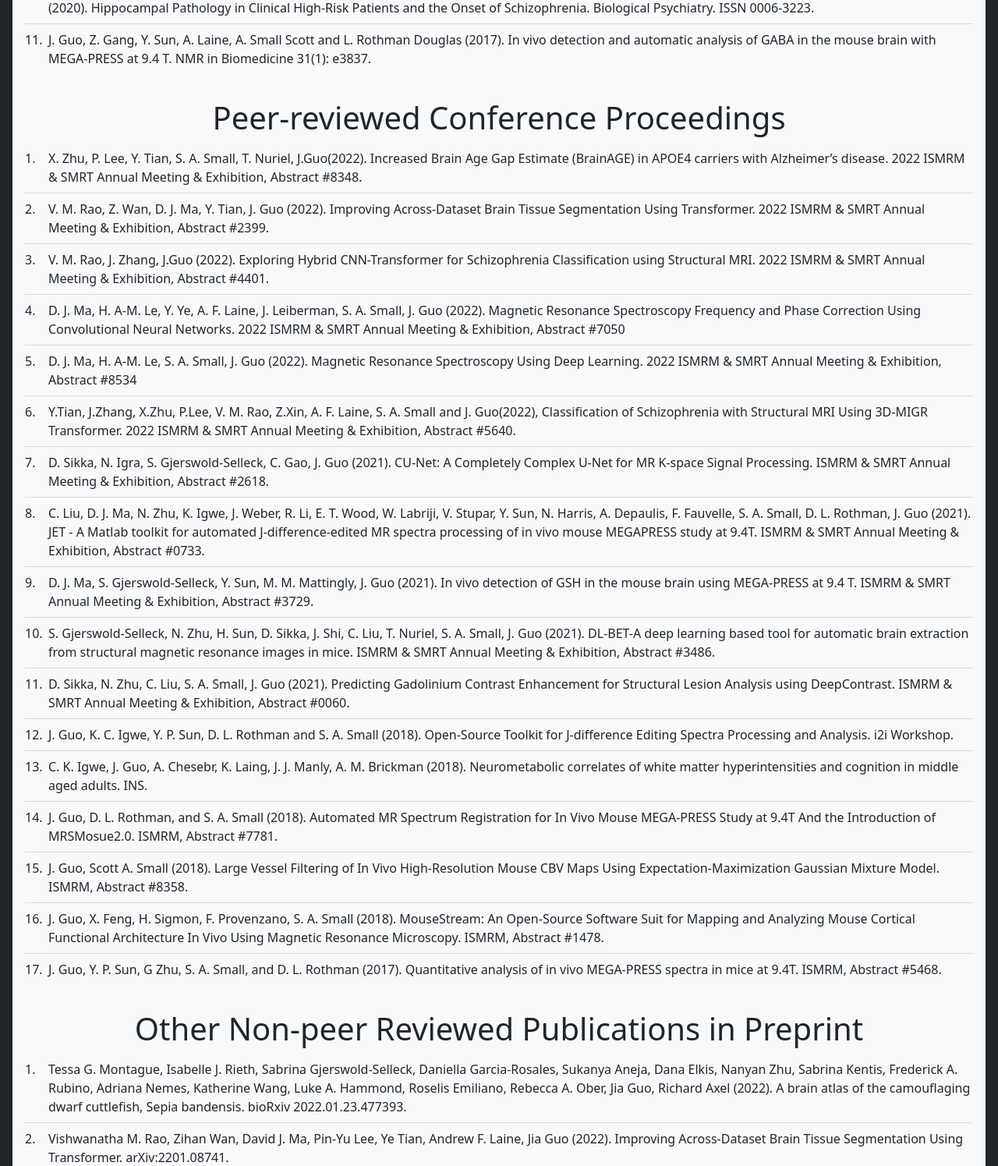
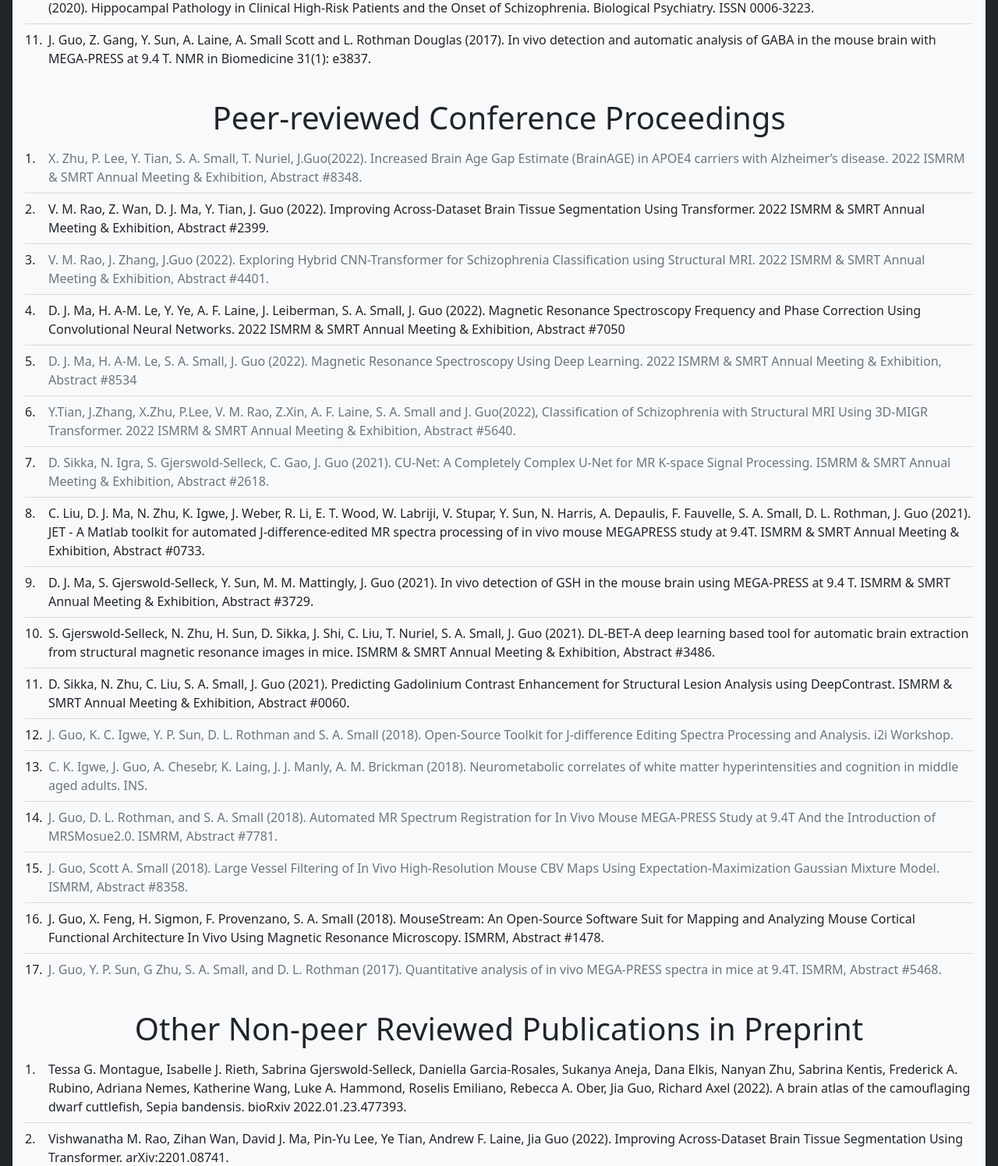
Before and after one commit to Yanting-Yang/DeepStream-MRI, a Flask app: page /publication in a window 1280 px wide. Shown: the part 895-2390 px from the top of the page at 78% size. Run offline with Flask 2, Linux system fonts and the light colour scheme; some libraries are stand-ins or nearby versions.

Commit message:
feat(publication): edit inactive link style

```diff
--- a/app/templates/Peer-reviewed Conference Proceedings.html
+++ b/app/templates/Peer-reviewed Conference Proceedings.html
@@ -1,23 +1,23 @@
 <li class="list-group-item">
-  <a class="text-decoration-none text-dark" href="#">X. Zhu, P. Lee, Y. Tian, S. A. Small, T. Nuriel, J.Guo(2022). Increased Brain Age Gap Estimate (BrainAGE) in APOE4 carriers with Alzheimer’s disease. 2022 ISMRM & SMRT Annual Meeting & Exhibition, Abstract #8348.</a>
+  <a class="text-decoration-none text-muted">X. Zhu, P. Lee, Y. Tian, S. A. Small, T. Nuriel, J.Guo(2022). Increased Brain Age Gap Estimate (BrainAGE) in APOE4 carriers with Alzheimer’s disease. 2022 ISMRM & SMRT Annual Meeting & Exhibition, Abstract #8348.</a>
 </li>
 <li class="list-group-item">
   <a class="text-decoration-none text-dark" href="https://doi.org/10.48550/arXiv.2201.08741">V. M. Rao, Z. Wan, D. J. Ma, Y. Tian, J. Guo (2022). Improving Across-Dataset Brain Tissue Segmentation Using Transformer. 2022 ISMRM & SMRT Annual Meeting & Exhibition, Abstract #2399.</a>
 </li>
 <li class="list-group-item">
-  <a class="text-decoration-none text-dark" href="#">V. M. Rao, J. Zhang, J.Guo (2022). Exploring Hybrid CNN-Transformer for Schizophrenia Classification using Structural MRI. 2022 ISMRM & SMRT Annual Meeting & Exhibition, Abstract #4401.</a>
+  <a class="text-decoration-none text-muted">V. M. Rao, J. Zhang, J.Guo (2022). Exploring Hybrid CNN-Transformer for Schizophrenia Classification using Structural MRI. 2022 ISMRM & SMRT Annual Meeting & Exhibition, Abstract #4401.</a>
 </li>
 <li class="list-group-item">
   <a class="text-decoration-none text-dark" href="https://doi.org/10.1101/2021.05.29.446254">D. J. Ma, H. A-M. Le, Y. Ye, A. F. Laine, J. Leiberman, S. A. Small, J. Guo (2022). Magnetic Resonance Spectroscopy Frequency and Phase Correction Using Convolutional Neural Networks. 2022 ISMRM & SMRT Annual Meeting & Exhibition, Abstract #7050</a>
 </li>
 <li class="list-group-item">
-  <a class="text-decoration-none text-dark" href="#">D. J. Ma, H. A-M. Le, S. A. Small, J. Guo (2022). Magnetic Resonance Spectroscopy Using Deep Learning. 2022 ISMRM & SMRT Annual Meeting & Exhibition, Abstract #8534</a>
+  <a class="text-decoration-none text-muted">D. J. Ma, H. A-M. Le, S. A. Small, J. Guo (2022). Magnetic Resonance Spectroscopy Using Deep Learning. 2022 ISMRM & SMRT Annual Meeting & Exhibition, Abstract #8534</a>
 </li>
 <li class="list-group-item">
-  <a class="text-decoration-none text-dark" href="#">Y.Tian, J.Zhang, X.Zhu, P.Lee, V. M. Rao, Z.Xin, A. F. Laine, S. A. Small and J. Guo(2022), Classification of Schizophrenia with Structural MRI Using 3D-MIGR Transformer. 2022 ISMRM & SMRT Annual Meeting & Exhibition, Abstract #5640.</a>
+  <a class="text-decoration-none text-muted">Y.Tian, J.Zhang, X.Zhu, P.Lee, V. M. Rao, Z.Xin, A. F. Laine, S. A. Small and J. Guo(2022), Classification of Schizophrenia with Structural MRI Using 3D-MIGR Transformer. 2022 ISMRM & SMRT Annual Meeting & Exhibition, Abstract #5640.</a>
 </li>
 <li class="list-group-item">
-  <a class="text-decoration-none text-dark" href="#">D. Sikka, N. Igra, S. Gjerswold-Selleck, C. Gao, J. Guo (2021). CU-Net: A Completely Complex U-Net for MR K-space Signal Processing. ISMRM & SMRT Annual Meeting & Exhibition, Abstract #2618.</a>
+  <a class="text-decoration-none text-muted">D. Sikka, N. Igra, S. Gjerswold-Selleck, C. Gao, J. Guo (2021). CU-Net: A Completely Complex U-Net for MR K-space Signal Processing. ISMRM & SMRT Annual Meeting & Exhibition, Abstract #2618.</a>
 </li>
 <li class="list-group-item">
   <a class="text-decoration-none text-dark" href="https://mr.research.columbia.edu/sites/default/files/content/Liu%20JET.pdf">C. Liu, D. J. Ma, N. Zhu, K. Igwe, J. Weber, R. Li, E. T. Wood, W. Labriji, V. Stupar, Y. Sun, N. Harris, A. Depaulis, F. Fauvelle, S. A. Small, D. L. Rothman, J. Guo (2021). JET - A Matlab toolkit for automated J-difference-edited MR spectra processing of in vivo mouse MEGAPRESS study at 9.4T. ISMRM & SMRT Annual Meeting & Exhibition, Abstract #0733.</a>
@@ -32,20 +32,20 @@
   <a class="text-decoration-none text-dark" href="https://mr.research.columbia.edu/sites/default/files/content/Sikka%20Predicting.pdf">D. Sikka, N. Zhu, C. Liu, S. A. Small, J. Guo (2021). Predicting Gadolinium Contrast Enhancement for Structural Lesion Analysis using DeepContrast. ISMRM & SMRT Annual Meeting & Exhibition, Abstract #0060.</a>
 </li>
 <li class="list-group-item">
-  <a class="text-decoration-none text-dark" href="#">J. Guo, K. C. Igwe, Y. P. Sun, D. L. Rothman and S. A. Small (2018). Open-Source Toolkit for J-difference Editing Spectra Processing and Analysis. i2i Workshop.</a>
+  <a class="text-decoration-none text-muted">J. Guo, K. C. Igwe, Y. P. Sun, D. L. Rothman and S. A. Small (2018). Open-Source Toolkit for J-difference Editing Spectra Processing and Analysis. i2i Workshop.</a>
 </li>
 <li class="list-group-item">
-  <a class="text-decoration-none text-dark" href="#">C. K. Igwe, J. Guo, A. Chesebr, K. Laing, J. J. Manly, A. M. Brickman (2018). Neurometabolic correlates of white matter hyperintensities and cognition in middle aged adults. INS.</a>
+  <a class="text-decoration-none text-muted">C. K. Igwe, J. Guo, A. Chesebr, K. Laing, J. J. Manly, A. M. Brickman (2018). Neurometabolic correlates of white matter hyperintensities and cognition in middle aged adults. INS.</a>
 </li>
 <li class="list-group-item">
-  <a class="text-decoration-none text-dark" href="#">J. Guo, D. L. Rothman, and S. A. Small (2018). Automated MR Spectrum Registration for In Vivo Mouse MEGA-PRESS Study at 9.4T And the Introduction of MRSMosue2.0. ISMRM, Abstract #7781.</a>
+  <a class="text-decoration-none text-muted">J. Guo, D. L. Rothman, and S. A. Small (2018). Automated MR Spectrum Registration for In Vivo Mouse MEGA-PRESS Study at 9.4T And the Introduction of MRSMosue2.0. ISMRM, Abstract #7781.</a>
 </li>
 <li class="list-group-item">
-  <a class="text-decoration-none text-dark" href="#">J. Guo, Scott A. Small (2018). Large Vessel Filtering of In Vivo High-Resolution Mouse CBV Maps Using Expectation-Maximization Gaussian Mixture Model. ISMRM, Abstract #8358.</a>
+  <a class="text-decoration-none text-muted">J. Guo, Scott A. Small (2018). Large Vessel Filtering of In Vivo High-Resolution Mouse CBV Maps Using Expectation-Maximization Gaussian Mixture Model. ISMRM, Abstract #8358.</a>
 </li>
 <li class="list-group-item">
   <a class="text-decoration-none text-dark" href="https://index.mirasmart.com/ISMRM2018/PDFfiles/1213.html">J. Guo, X. Feng, H. Sigmon, F. Provenzano, S. A. Small (2018). MouseStream: An Open-Source Software Suit for Mapping and Analyzing Mouse Cortical Functional Architecture In Vivo Using Magnetic Resonance Microscopy. ISMRM, Abstract #1478.</a>
 </li>
 <li class="list-group-item">
-  <a class="text-decoration-none text-dark" href="#">J. Guo, Y. P. Sun, G Zhu, S. A. Small, and D. L. Rothman (2017). Quantitative analysis of in vivo MEGA-PRESS spectra in mice at 9.4T. ISMRM, Abstract #5468.</a>
+  <a class="text-decoration-none text-muted">J. Guo, Y. P. Sun, G Zhu, S. A. Small, and D. L. Rothman (2017). Quantitative analysis of in vivo MEGA-PRESS spectra in mice at 9.4T. ISMRM, Abstract #5468.</a>
 </li>
--- a/app/templates/publication.html
+++ b/app/templates/publication.html
@@ -1,11 +1,11 @@
 {% extends "base.html" %} {% block head %} {{ super() }}
 <style type="text/css">
-  main li {
+  .list-group-item {
     display: flex !important;
     padding-left: 0 !important;
     padding-right: 0 !important;
   }
-  main li::before {
+  .list-group-item::before {
     width: 22px;
     flex-shrink: 0;
     margin-right: 0.5rem;
```
